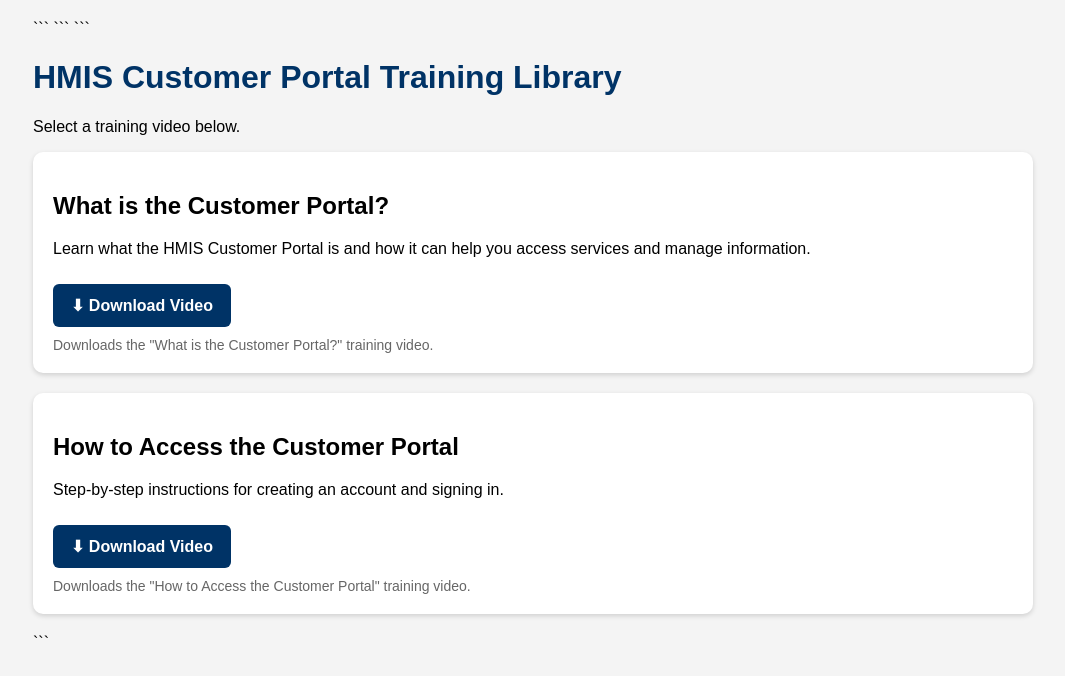
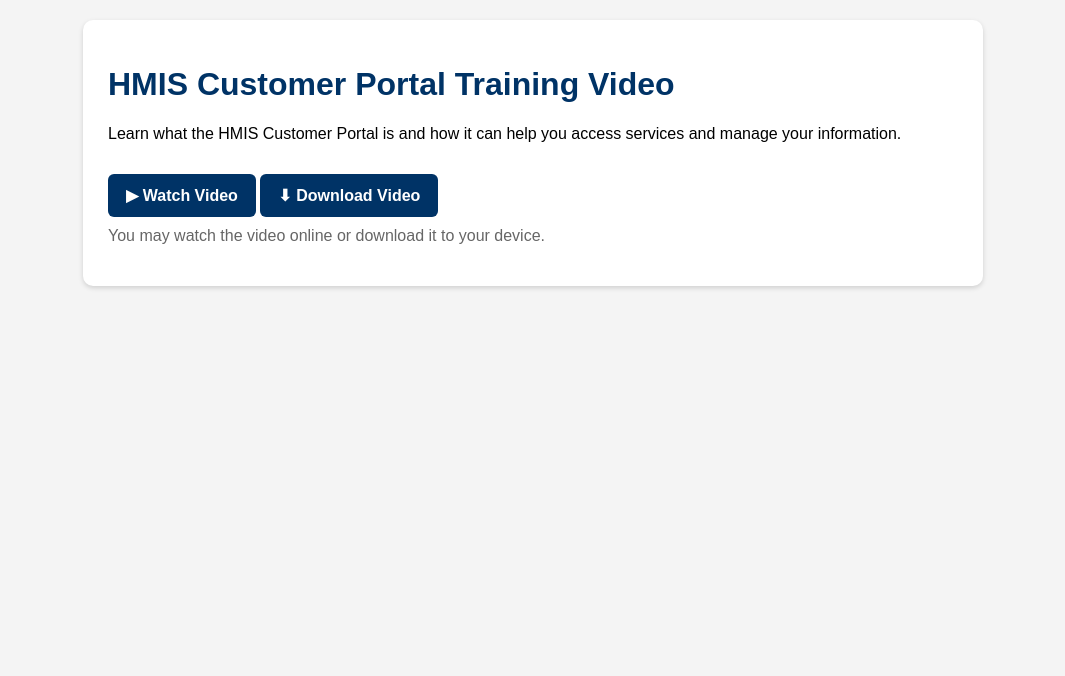
Before and after one commit to Jaedub76/client-portal-help, a plain HTML site: page video/index.html in a window 1280 px wide. Shown: the whole page, without its empty margins (107-1172 px from the left). Drawn offline with Linux system fonts and the light colour scheme.

Commit message:
Update index.html

````diff
--- a/video/index.html
+++ b/video/index.html
@@ -3,110 +3,82 @@
 <html lang="en">
 
 <head>
+
 <meta charset="UTF-8">
 <meta name="viewport" content="width=device-width, initial-scale=1.0">
 
-```
-<title>HMIS Customer Portal Training Library</title>
+<title>HMIS Customer Portal Training Video</title>
 
 <style>
 
-    body {
+body{
     font-family: Arial, sans-serif;
-        max-width: 1000px;
-        margin: auto;
-        padding: 20px;
-        background-color: #f4f4f4;
+    max-width: 900px;
+    margin:auto;
+    padding:20px;
+    background:#f4f4f4;
 }
 
-    h1 {
-        color: #003366;
+.card{
+    background:white;
+    padding:25px;
+    border-radius:10px;
+    box-shadow:0 2px 5px rgba(0,0,0,.15);
 }
 
-    .card {
-        background: white;
-        padding: 20px;
-        margin-bottom: 20px;
-        border-radius: 10px;
-        box-shadow: 0 2px 5px rgba(0,0,0,.15);
+h1{
+    color:#003366;
 }
 
-    .button {
-        display: inline-block;
-        padding: 12px 18px;
-        margin-top: 10px;
-        margin-right: 10px;
-        background: #003366;
-        color: white;
-        text-decoration: none;
-        border-radius: 6px;
-        font-weight: bold;
+.button{
+    display:inline-block;
+    background:#003366;
+    color:white;
+    text-decoration:none;
+    padding:12px 18px;
+    border-radius:6px;
+    font-weight:bold;
+    margin-top:15px;
 }
 
-    .button:hover {
-        background: #00509e;
+.button:hover{
+    background:#00509e;
 }
 
-    .note {
-        margin-top: 10px;
-        color: #666;
-        font-size: 14px;
+.note{
+    margin-top:10px;
+    color:#666;
 }
 
 </style>
-```
 
 </head>
 
 <body>
 
-```
-<h1>HMIS Customer Portal Training Library</h1>
+<div class="card">
+
+<h1>HMIS Customer Portal Training Video</h1>
 
 <p>
-    Select a training video below.
-</p>
-
-<div class="card">
-
-    <h2>What is the Customer Portal?</h2>
-
-    <p>
-        Learn what the HMIS Customer Portal is and how it can help you access services and manage information.
+Learn what the HMIS Customer Portal is and how it can help you access services and manage your information.
 </p>
 
 <a class="button"
 href="what-is-customer-portal.mp4"
+target="_blank">
+▶ Watch Video </a>
+
+<a class="button"
+href="what-is-customer-portal.mp4"
 download>
-        ⬇ Download Video
-    </a>
+⬇ Download Video </a>
 
-    <div class="note">
-        Downloads the "What is the Customer Portal?" training video.
-    </div>
+<p class="note">
+You may watch the video online or download it to your device.
+</p>
 
 </div>
-
-<div class="card">
-
-    <h2>How to Access the Customer Portal</h2>
-
-    <p>
-        Step-by-step instructions for creating an account and signing in.
-    </p>
-
-    <a class="button"
-       href="how-to-access-customer-portal.mp4"
-       download>
-        ⬇ Download Video
-    </a>
-
-    <div class="note">
-        Downloads the "How to Access the Customer Portal" training video.
-    </div>
-
-</div>
-```
 
 </body>
 
````
Lines whose indentation alone changed are shown as unchanged.
